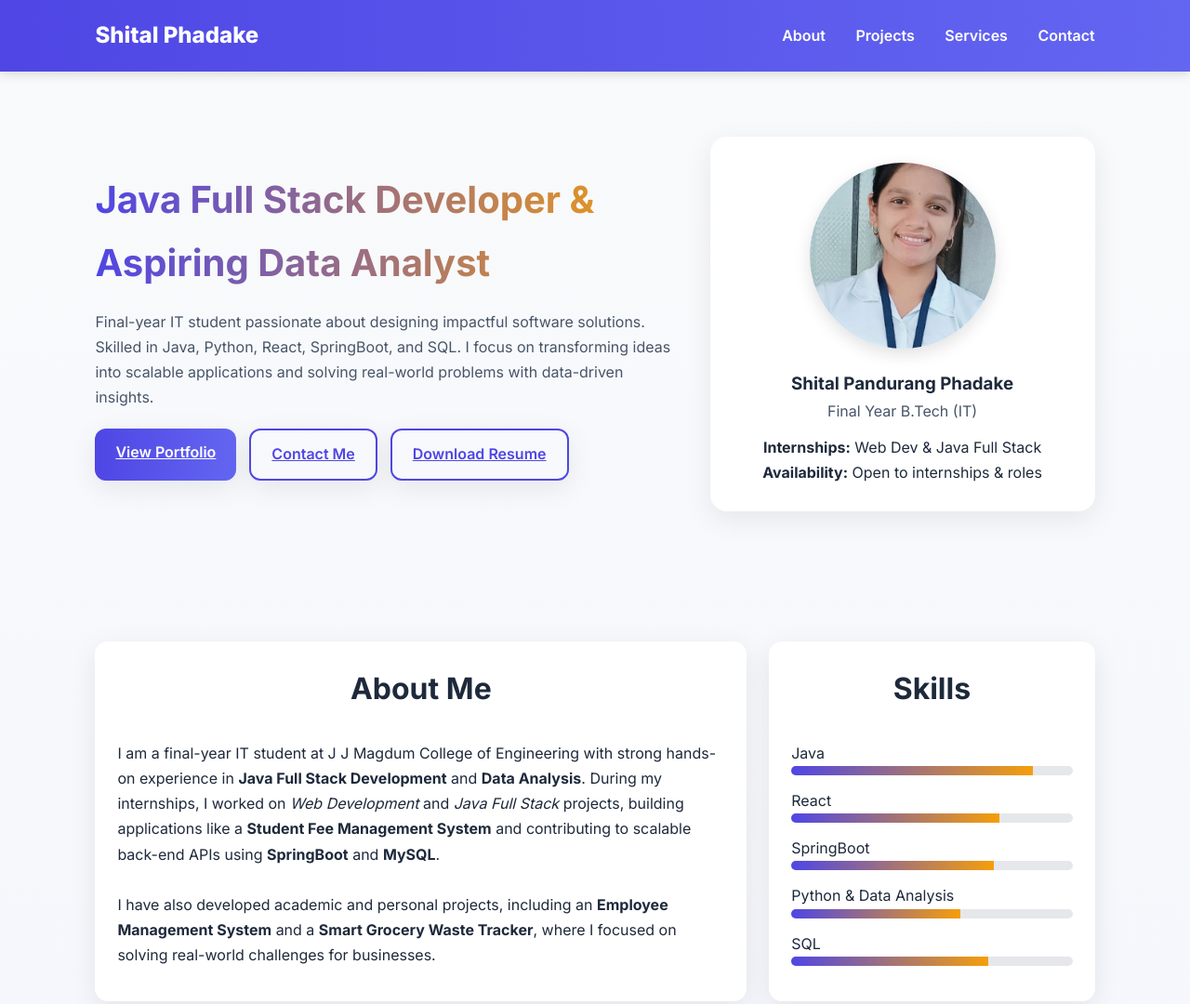
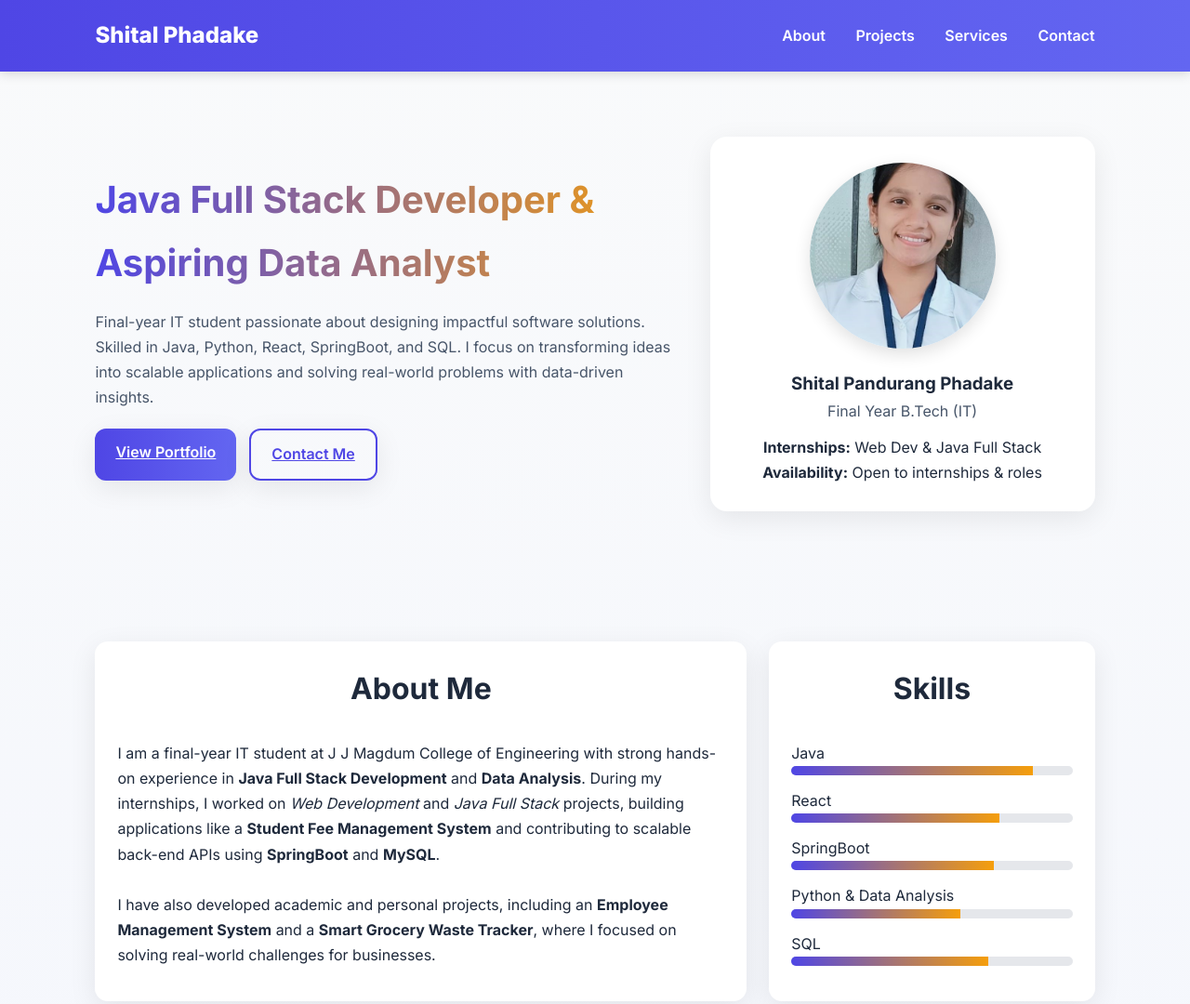
Before and after one commit to Shital044/Portfolio, a plain HTML site: page index.html in a window 1280 px wide. Shown: the top 1080 px of the page at 93% size. Drawn offline with Linux system fonts and the light colour scheme.

Commit message:
Update index.html

```diff
--- a/index.html
+++ b/index.html
@@ -223,7 +223,6 @@ footer .icon {
       <div class="cta">
         <a class="btn btn-primary" href="#projects">View Portfolio</a>
         <a class="btn btn-outline" href="#contact">Contact Me</a>
-        <a class="btn btn-outline" href="assets/Shital_Phadake_Resume.pdf" download>Download Resume</a>
       </div>
     </div>
     <aside class="profile-card">
```
